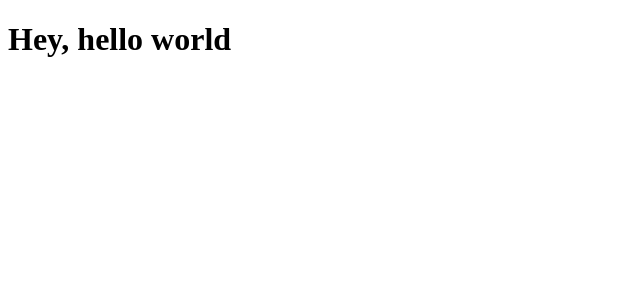
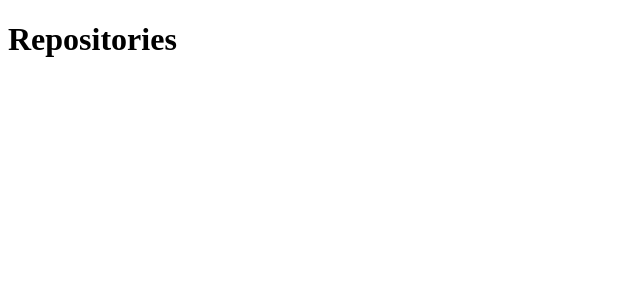
Before and after one commit to FilipeNMarques/github-explorer, a React (Create React App) app: page /repository in a window 1280 px wide. Shown: the top 300 px of the page, without its empty margins (0-640 px from the left). Built offline with nearby package versions, Linux system fonts and the light colour scheme.

Commit message:
Create application routes |root and repository|

```diff
--- a/package.json
+++ b/package.json
@@ -12,6 +12,7 @@
     "@types/react-dom": "^16.9.0",
     "react": "^16.13.1",
     "react-dom": "^16.13.1",
+    "react-router-dom": "^5.1.2",
     "react-scripts": "3.4.1",
     "typescript": "~3.7.2"
   },
@@ -34,6 +35,7 @@
     ]
   },
   "devDependencies": {
+    "@types/react-router-dom": "^5.1.5",
     "@typescript-eslint/eslint-plugin": "^2.30.0",
     "@typescript-eslint/parser": "^2.30.0",
     "eslint": "^6.8.0",
--- a/src/App.tsx
+++ b/src/App.tsx
@@ -1,7 +1,11 @@
 import React from 'react';
+import { BrowserRouter } from 'react-router-dom';
+import Routes from './routes';
 
-function App() {
-  return <h1>Hey, hello world </h1>;
-}
+const App: React.FC = () => (
+  <BrowserRouter>
+    <Routes />
+  </BrowserRouter>
+);
 
 export default App;
--- /dev/null
+++ b/src/pages/Dashboard/index.tsx
@@ -0,0 +1,7 @@
+import React from 'react';
+
+const Dashboard: React.FC = () => {
+  return <h1>Dashboard Heeey</h1>;
+};
+
+export default Dashboard;
--- /dev/null
+++ b/src/pages/Repositories/index.tsx
@@ -0,0 +1,7 @@
+import React from 'react';
+
+const Repositories: React.FC = () => {
+  return <h1>Repositories</h1>;
+};
+
+export default Repositories;
--- /dev/null
+++ b/src/routes/index.tsx
@@ -0,0 +1,14 @@
+import React from 'react';
+import { Switch, Route } from 'react-router-dom';
+
+import Dashboard from '../pages/Dashboard';
+import Repositories from '../pages/Repositories';
+
+const Routes: React.FC = () => (
+  <Switch>
+    <Route path="/" exact component={Dashboard} />
+    <Route path="/repository" component={Repositories} />
+  </Switch>
+);
+
+export default Routes;
```
Also changed, not shown: 1 other file (tests, documents, lock files or other folders).
